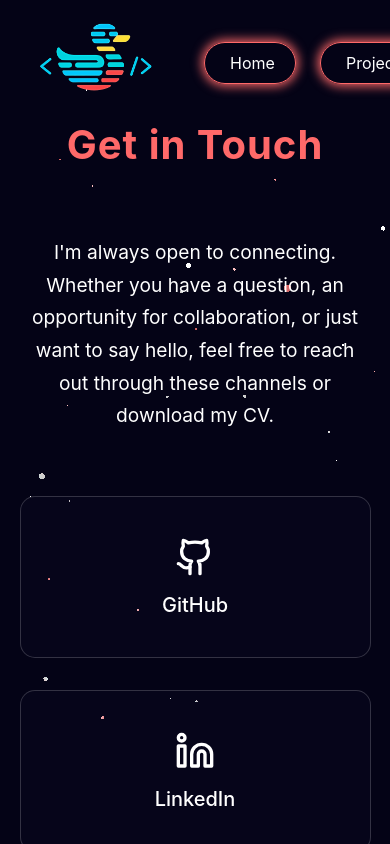
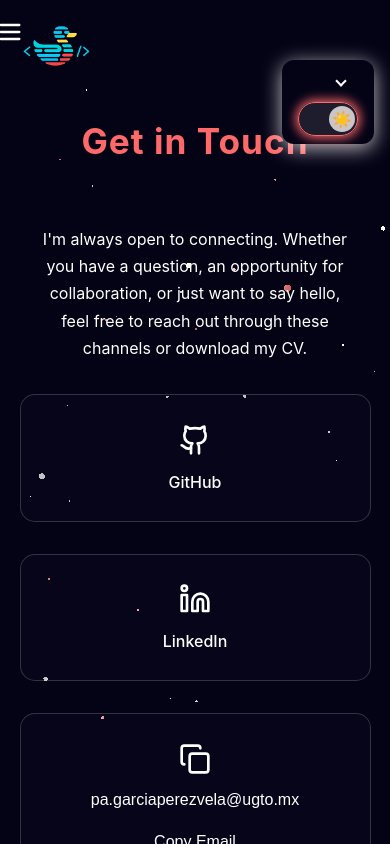
Before and after one commit to p5Patricio/mi-portafolio-ts, a React (Create React App) app: page /contacto in a window 390 px wide. Shown: the top 844 px of the page. Built offline with nearby package versions, Linux system fonts and the light colour scheme.

Commit message:
Todas las paginas resposivas pero faltan ajustes en la Navbar

```diff
--- a/src/App.css
+++ b/src/App.css
@@ -129,3 +129,39 @@
     background-color: rgba(255, 255, 255, 0.2);
     transform: scale(1.1);
   }
+
+html, body {
+  width: 100%;
+  max-width: 100%;
+  overflow-x: hidden;
+}
+  /* Responsive para tablets */
+@media (max-width: 768px) {
+  .persistent-logo-link {
+    width: 200px;
+    left: 50%;
+    top: 40%;
+    transform: translate(-50%, -50%);
+  }
+
+  .persistent-logo-link.finished {
+    width: 100px;
+    left: 20px;
+    top: 8px;
+    transform: translate(0, 0);
+  }
+}
+
+/* Responsive para celulares pequeños */
+@media (max-width: 480px) {
+  .persistent-logo-link {
+    width: 160px;
+    top: 35%;
+  }
+
+  .persistent-logo-link.finished {
+    width: 80px;
+    left: 16px;
+    top: 10px;
+  }
+}
--- a/src/components/Navbar.css
+++ b/src/components/Navbar.css
@@ -246,3 +246,123 @@
   max-width: 0;
   margin-right: 0;
 }
+
+/* === BOTÓN HAMBURGUESA === */
+.mobile-menu-toggle {
+  display: none;
+  cursor: pointer;
+  color: var(--text-color);
+  z-index: 20;
+}
+
+/* === MOBILE MENU DESPLEGABLE === */
+.mobile-menu {
+  position: absolute;
+  top: 100%;
+  left: 0;
+  right: 0;
+  background-color: var(--background-color);
+  backdrop-filter: blur(8px);
+  border-radius: 0 0 12px 12px;
+  box-shadow: 0 8px 20px var(--sombra-color);
+  display: flex;
+  flex-direction: column;
+  align-items: center;
+  padding: 1rem 0;
+  animation: slideDown 0.3s ease-out forwards;
+}
+
+.mobile-menu a {
+  width: 90%;
+  max-width: 250px;
+  border-radius: 12px;
+  margin: 0.4rem 0;
+  text-align: center;
+  box-shadow: 0 3px 10px rgba(0, 0, 0, 0.1);
+  border: 1px solid var(--contorno-color);
+  background-color: rgba(255, 255, 255, 0.05);
+  transition: background-color 0.3s ease, transform 0.2s ease;
+}
+
+.mobile-menu a:hover {
+  background-color: var(--primary-color);
+  color: var(--background-color);
+  transform: scale(1.02);
+}
+
+.mobile-menu a span {
+  display: block;
+  padding: 10px;
+  font-size: 1rem;
+  font-weight: 500;
+}
+
+@keyframes slideDown {
+  from {
+    opacity: 0;
+    transform: translateY(-20%);
+  }
+  to {
+    opacity: 1;
+    transform: translateY(0);
+  }
+}
+
+/* Oculta los links de escritorio en móviles */
+.desktop-only {
+  display: flex;
+}
+
+@media (max-width: 768px) {
+  .mobile-menu-toggle {
+    display: block;
+    position: absolute;
+    top: 18px;
+    right: 20px;
+  }
+
+  .desktop-only {
+    display: none;
+  }
+
+  .navbar-container {
+    flex-direction: row;
+    justify-content: space-between;
+    padding: 0 1rem;
+    top: 0;
+    left: 0;
+    right: 0;
+  }
+
+  .mobile-menu-toggle {
+    display: block;
+    position: relative;
+    z-index: 30;
+  }
+
+  .navbar-controls {
+    flex-direction: column;
+    align-items: flex-end;
+    gap: 0.5rem;
+    position: absolute;
+    top: 60px;
+    right: 1rem;
+    background: var(--background-color);
+    padding: 0.5rem 1rem;
+    border-radius: 12px;
+    box-shadow: 0 4px 20px var(--sombra-color);
+    z-index: 25;
+  }
+
+  .navbar-links a {
+    width: 100%;
+    justify-content: center;
+    border-radius: 0;
+    border-left: none;
+    border-right: none;
+  }
+
+  .navbar-links a span {
+    padding: 10px 20px;
+  }
+}
--- a/src/components/Navbar.tsx
+++ b/src/components/Navbar.tsx
@@ -1,30 +1,28 @@
-// src/components/Navbar.tsx (VERSIÓN FINAL CON INICIO CONDICIONAL)
-
 import React, { useState, useEffect, useRef, useCallback } from 'react';
 import { NavLink, useLocation } from 'react-router-dom';
 import './Navbar.css';
 import LanguageSelector from './LanguageSelector';
-import ThemeToggleButton from './ThemeToggleButton'; // Asumo que este es tu componente de tema
+import ThemeToggleButton from './ThemeToggleButton';
 import { useTranslation } from 'react-i18next';
 import { CSSTransition } from 'react-transition-group';
+import { Menu, X } from 'lucide-react'; // Íconos para el menú móvil
 
 const Navbar = () => {
   const { t } = useTranslation();
   const location = useLocation();
   const [isVisible, setIsVisible] = useState(true);
+  const [isMobileMenuOpen, setIsMobileMenuOpen] = useState(false);
   const lastScrollY = useRef(0);
 
   const handleScroll = useCallback(() => {
     const currentScrollY = window.scrollY;
 
-    // REGLA MAESTRA: Si estamos en la cima, siempre visible.
     if (currentScrollY === 0) {
       setIsVisible(true);
       lastScrollY.current = 0;
       return;
     }
 
-    // Si la última posición registrada es menor que la actual, estamos bajando.
     if (currentScrollY > lastScrollY.current) {
       setIsVisible(false); // Ocultar
     } else {
@@ -34,8 +32,6 @@ const Navbar = () => {
     lastScrollY.current = currentScrollY;
   }, []);
 
-  // La lógica del mouse ahora es más simple: solo se encarga de mostrar la barra
-  // si está oculta y el cursor está arriba. No se encarga de ocultarla.
   const handleMouseMove = useCallback((e: MouseEvent) => {
     if (e.clientY < 70 && !isVisible) {
       setIsVisible(true);
@@ -46,32 +42,76 @@ const Navbar = () => {
     window.addEventListener('scroll', handleScroll, { passive: true });
     window.addEventListener('mousemove', handleMouseMove);
 
-    // 4. Limpiamos el listener cuando el componente se desmonta
     return () => {
-     window.removeEventListener('scroll', handleScroll);
+      window.removeEventListener('scroll', handleScroll);
       window.removeEventListener('mousemove', handleMouseMove);
     };
-  }, [handleScroll, handleMouseMove]); // El array vacío asegura que esto se ejecute solo una vez
+  }, [handleScroll, handleMouseMove]);
+
+  const toggleMobileMenu = () => {
+    setIsMobileMenuOpen(prev => !prev);
+  };
+
+  const closeMobileMenu = () => {
+    setIsMobileMenuOpen(false);
+  };
 
   return (
     <nav className={`navbar-container ${isVisible ? 'visible' : 'hidden'}`}>
-      <div className="navbar-links">
-        <CSSTransition
-          in={location.pathname !== '/'} // La condición para mostrar/ocultar
-          timeout={400}                   // Duración de la animación en milisegundos
-          classNames="inicio-btn"         // Prefijo para las clases CSS de la animación
-          unmountOnExit                   // Desmonta el componente cuando no es visible
-        >
-          <NavLink to="/"><span>{t('Inicio')}</span></NavLink>
-        </CSSTransition>
 
-        {/* El resto de tus enlaces sigue igual */}
-        <NavLink to="/proyectos"><span>{t('Proyectos')}</span></NavLink>
-        <NavLink to="/servicios"><span>{t('Servicios')}</span></NavLink>
-        <NavLink to="/sobre-mi"><span>{t('Sobremi')}</span></NavLink>
-        <NavLink to="/contacto"><span>{t('contact')}</span></NavLink>
+      {/* BOTÓN HAMBURGUESA (SOLO MÓVIL) */}
+      <div className="mobile-menu-toggle" onClick={toggleMobileMenu}>
+        {isMobileMenuOpen ? <X size={28} /> : <Menu size={28} />}
       </div>
 
+      {/* LINKS PARA ESCRITORIO */}
+      <div className="navbar-links desktop-only">
+        <CSSTransition
+          in={location.pathname !== '/'}
+          timeout={400}
+          classNames="inicio-btn"
+          unmountOnExit
+        >
+          <NavLink to="/" onClick={closeMobileMenu}>
+            <span>{t('Inicio')}</span>
+          </NavLink>
+        </CSSTransition>
+        <NavLink to="/proyectos" onClick={closeMobileMenu}>
+          <span>{t('Proyectos')}</span>
+        </NavLink>
+        <NavLink to="/servicios" onClick={closeMobileMenu}>
+          <span>{t('Servicios')}</span>
+        </NavLink>
+        <NavLink to="/sobre-mi" onClick={closeMobileMenu}>
+          <span>{t('Sobremi')}</span>
+        </NavLink>
+        <NavLink to="/contacto" onClick={closeMobileMenu}>
+          <span>{t('contact')}</span>
+        </NavLink>
+      </div>
+
+      {/* MENÚ MÓVIL DESPLEGABLE */}
+      {isMobileMenuOpen && (
+        <div className="navbar-links mobile-menu">
+          <NavLink to="/" onClick={closeMobileMenu}>
+            <span>{t('Inicio')}</span>
+          </NavLink>
+          <NavLink to="/proyectos" onClick={closeMobileMenu}>
+            <span>{t('Proyectos')}</span>
+          </NavLink>
+          <NavLink to="/servicios" onClick={closeMobileMenu}>
+            <span>{t('Servicios')}</span>
+          </NavLink>
+          <NavLink to="/sobre-mi" onClick={closeMobileMenu}>
+            <span>{t('Sobremi')}</span>
+          </NavLink>
+          <NavLink to="/contacto" onClick={closeMobileMenu}>
+            <span>{t('contact')}</span>
+          </NavLink>
+        </div>
+      )}
+
+      {/* CONTROLES DE IDIOMA Y TEMA */}
       <div className="navbar-controls">
         <LanguageSelector />
         <ThemeToggleButton />
--- a/src/components/ProjectCard.css
+++ b/src/components/ProjectCard.css
@@ -104,3 +104,58 @@
   color: var(--primary-color);
   background-color: var(--contorno-color);
 }
+
+@media (max-width: 768px) {
+  .project-info {
+    padding: 1rem;
+  }
+
+  .project-info h3 {
+    font-size: 1.2rem;
+  }
+
+  .project-info p {
+    font-size: 0.95rem;
+  }
+
+  .github-link {
+    font-size: 0.9rem;
+    padding: 6px 10px;
+  }
+
+  .carousel-btn {
+    width: 32px;
+    height: 32px;
+  }
+
+  .carousel-btn svg {
+    width: 20px;
+    height: 20px;
+  }
+}
+
+@media (max-width: 480px) {
+  .project-info h3 {
+    font-size: 1rem;
+  }
+
+  .project-info p {
+    font-size: 0.9rem;
+  }
+
+  .github-link {
+    font-size: 0.85rem;
+    gap: 0.3rem;
+    padding: 5px 8px;
+  }
+
+  .carousel-btn {
+    width: 28px;
+    height: 28px;
+  }
+
+  .carousel-btn svg {
+    width: 18px;
+    height: 18px;
+  }
+}
--- a/src/pages/Contacto.css
+++ b/src/pages/Contacto.css
@@ -108,3 +108,60 @@
   transform: scale(1.05);
   box-shadow: 0 0 15px var(--primary-color);
 }
+
+@media (max-width: 768px) {
+  .contact-card {
+    padding: 2rem 1.5rem;
+  }
+
+  .contact-card span {
+    font-size: 1.1rem;
+  }
+
+  .contact-card svg {
+    width: 36px;
+    height: 36px;
+  }
+
+  .contact-intro {
+    font-size: 1.1rem;
+    padding: 0 5%;
+  }
+}
+
+@media (max-width: 480px) {
+  .titulo {
+    font-size: 2rem;
+  }
+
+  .contact-intro {
+    font-size: 1rem;
+    padding: 0 4%;
+    margin-bottom: 2rem;
+  }
+
+  .contact-card {
+    padding: 1.8rem 1.2rem;
+  }
+
+  .contact-card span {
+    font-size: 1rem;
+  }
+
+  .contact-card svg {
+    width: 32px;
+    height: 32px;
+  }
+
+  .copy-feedback {
+  font-size: 1rem;
+  margin-top: 0.5rem;
+  color: var(--text-color-secondary);
+  transition: color 0.3s ease;
+}
+
+.contact-card.copied .copy-feedback {
+  color: var(--primary-color);
+  font-weight: 500;
+}
+}
--- a/src/pages/Proyectos.css
+++ b/src/pages/Proyectos.css
@@ -47,3 +47,19 @@
     gap: 2rem;
   }
 }
+
+@media (max-width: 1024px) {
+  .projects-grid {
+    grid-template-columns: repeat(auto-fit, minmax(300px, 1fr));
+  }
+}
+
+@media (max-width: 480px) {
+  .project-card {
+    border-radius: 10px;
+  }
+
+  .project-carousel {
+    aspect-ratio: 4 / 3; /* Más alto en celular para mayor legibilidad */
+  }
+}
--- a/src/pages/Servicios.css
+++ b/src/pages/Servicios.css
@@ -87,3 +87,52 @@
   color: var(--background-color);
   transform: scale(1.05);
 }
+
+@media (max-width: 768px) {
+  .services-grid {
+    grid-template-columns: 1fr; /* Solo una tarjeta por fila en pantallas pequeñas */
+    padding: 0 3%;
+  }
+
+  .service-card {
+    padding: 1.5rem;
+  }
+
+  .service-card h2 {
+    font-size: 1.5rem;
+  }
+
+  .service-card p {
+    font-size: 0.95rem;
+  }
+
+  .service-icon {
+    margin-bottom: 1rem;
+    width: 40px;
+    height: 40px;
+  }
+
+  .cta-button {
+    font-size: 1rem;
+    padding: 0.8rem 2rem;
+  }
+}
+
+@media (max-width: 480px) {
+  .page-container h1 {
+    font-size: 2.2rem;
+  }
+
+  .service-card h2 {
+    font-size: 1.3rem;
+  }
+
+  .service-card p {
+    font-size: 0.9rem;
+  }
+
+  .cta-button {
+    font-size: 0.95rem;
+    padding: 0.7rem 1.8rem;
+  }
+}
```
Also changed, not shown: src/pages/Home.css (+60 -0 lines), src/index.css (line endings or trailing spaces). Lines whose indentation alone changed are shown as unchanged.
